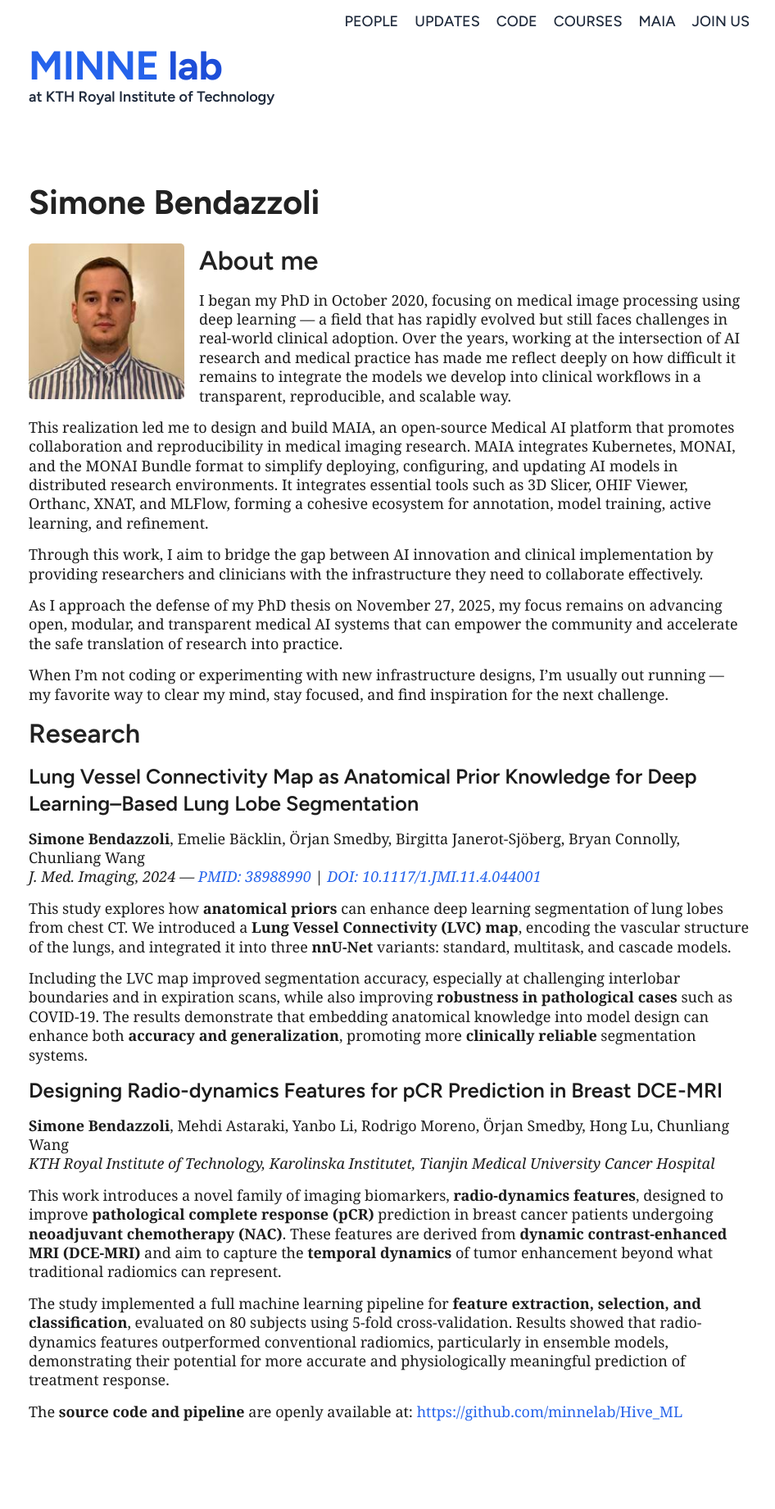
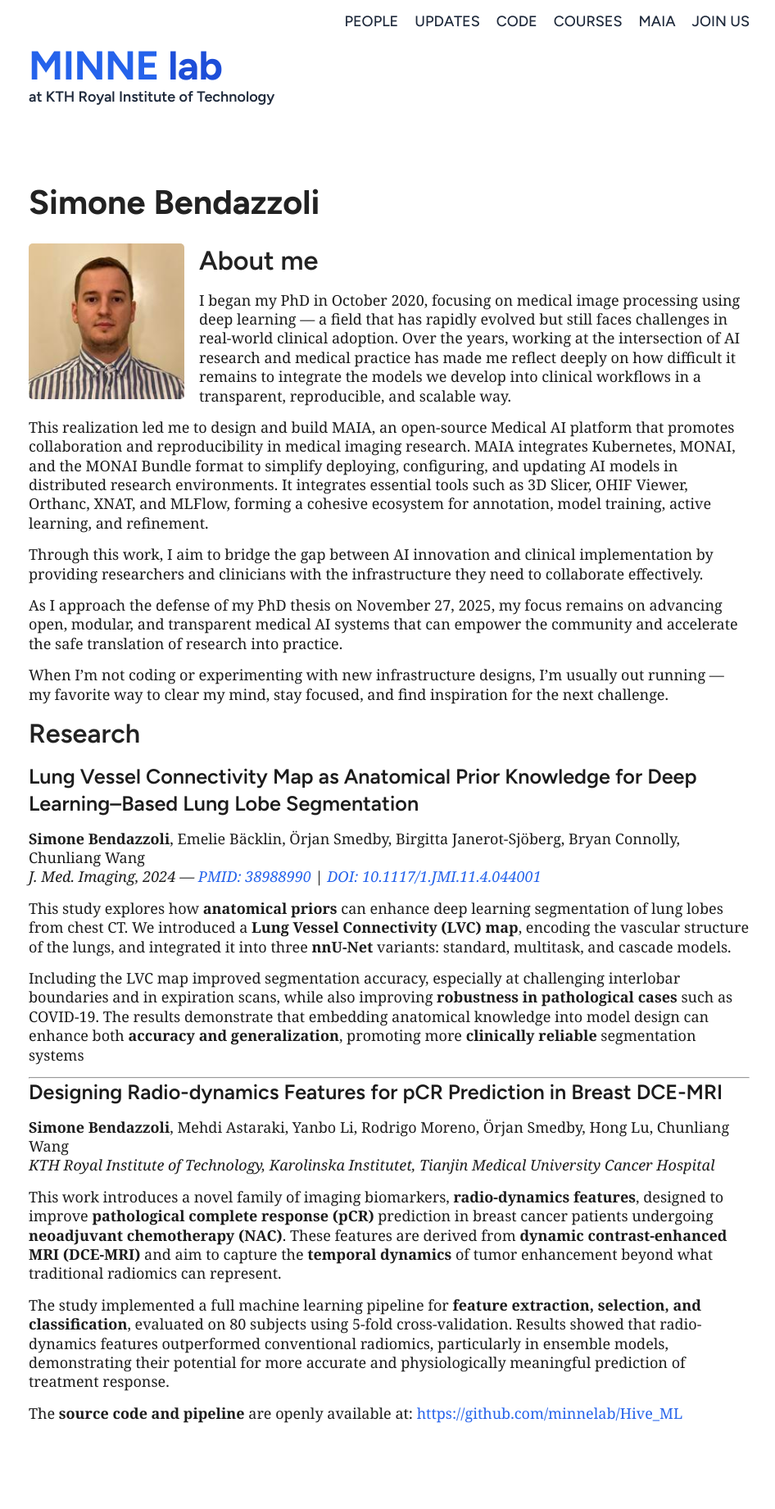
Before and after one commit to minnelab/minnelab.github.io, a Jekyll site: the page built from _people/simone.markdown, in a window 1280 px wide. Shown: the whole page at 82% size, without its empty margins (165-1111 px from the left). Built offline with Jekyll 4.4.1, drawn with Linux system fonts in a browser that asks for light colours.

```diff
--- a/_people/simone.markdown
+++ b/_people/simone.markdown
@@ -30,8 +30,9 @@ When I’m not coding or experimenting with new infrastructure designs, I’m us
 
 This study explores how **anatomical priors** can enhance deep learning segmentation of lung lobes from chest CT. We introduced a **Lung Vessel Connectivity (LVC) map**, encoding the vascular structure of the lungs, and integrated it into three **nnU-Net** variants: standard, multitask, and cascade models.
 
-Including the LVC map improved segmentation accuracy, especially at challenging interlobar boundaries and in expiration scans, while also improving **robustness in pathological cases** such as COVID-19. The results demonstrate that embedding anatomical knowledge into model design can enhance both **accuracy and generalization**, promoting more **clinically reliable** segmentation systems.
+Including the LVC map improved segmentation accuracy, especially at challenging interlobar boundaries and in expiration scans, while also improving **robustness in pathological cases** such as COVID-19. The results demonstrate that embedding anatomical knowledge into model design can enhance both **accuracy and generalization**, promoting more **clinically reliable** segmentation systems
 
+---
 ### Designing Radio-dynamics Features for pCR Prediction in Breast DCE-MRI
 **Simone Bendazzoli**, Mehdi Astaraki, Yanbo Li, Rodrigo Moreno, Örjan Smedby, Hong Lu, Chunliang Wang
 *KTH Royal Institute of Technology, Karolinska Institutet, Tianjin Medical University Cancer Hospital*
```
